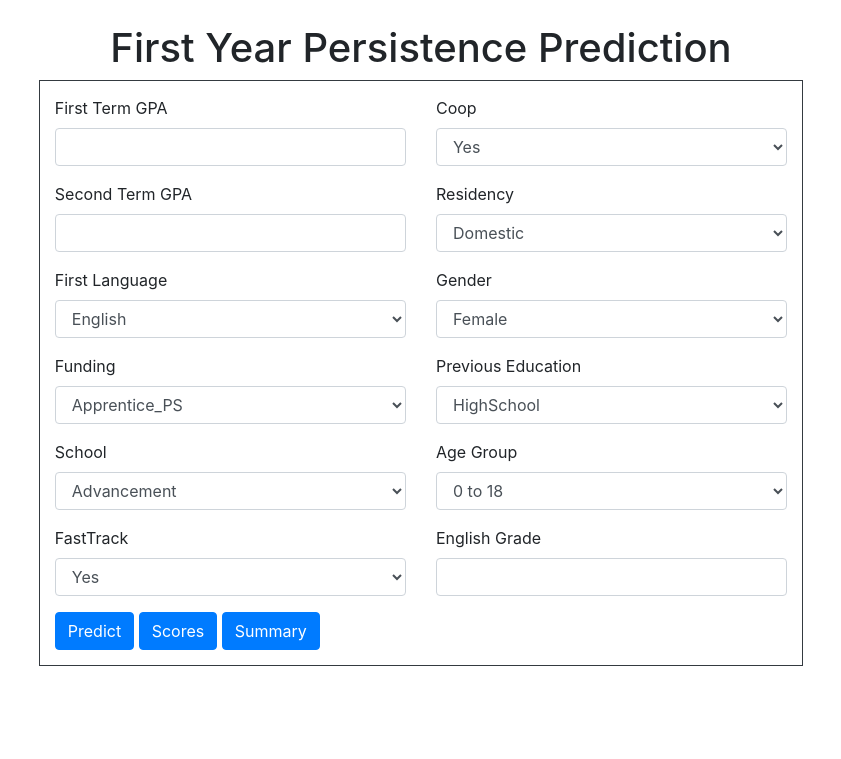
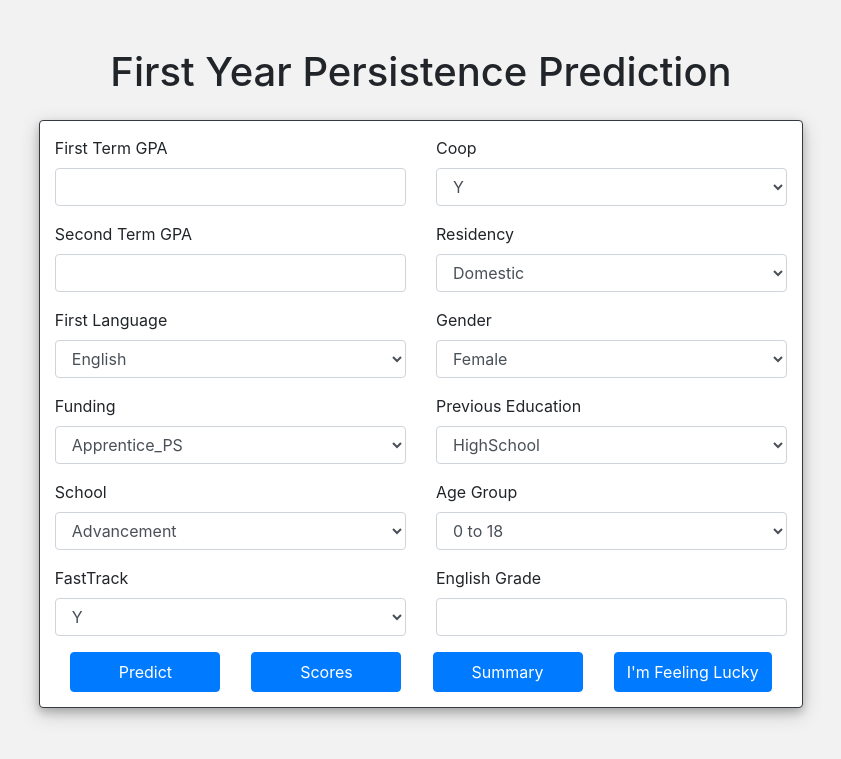
Before and after one commit to DerDangla/First-Year-Persistance-Predictive-Model, a Flask app: page / in a window 1280 px wide. Shown: the top 759 px of the page, without its empty margins (219-1060 px from the left). Run offline with Flask 2, Linux system fonts and the light colour scheme; some libraries are stand-ins or nearby versions.

Commit message:
Code structure update, New I'm feeling lucky button, removed utils.py, updated script, and modified UI

```diff
--- a/app.py
+++ b/app.py
@@ -24,12 +24,10 @@ def home():
     return render_template("index.html")
 
 class AIModel():
-    """
-    AIModel Model: This class will open the model file, and the csv files.
-    """
 
+    # This class will handle the model file and the csv files.
     def __init__(self):
-        #TODO load the model
+        #load the model
         self.model = tf.keras.models.load_model('models/model.h5', compile=False)
         self.ohe = joblib.load("models/ohe.pkl")
         self.scaler = joblib.load("models/scaler.pkl")
@@ -39,9 +37,6 @@ class AIModel():
 
         self.X_test_df = pd.read_csv(path.join(self.deploy_folder,"X_test_data.csv"))
         self.y_test_df = pd.read_csv(path.join(self.deploy_folder,"y_test_data.csv")).to_numpy()
-
-        #self.label_dict = {'FirstYearPersistence_no': 0, 'FirstYearPersistence_yes': 1}
-        #self.class_names = ['FirstTermGpa', 'SecondTermGpa', 'FirstLanguage', 'Funding', 'School', 'FastTrack', 'Coop', 'Residency', 'Gender', 'PreviousEducation', 'AgeGroup', 'HighSchoolAverageMark', 'MathScore', 'EnglishGrade']
 
 
 @app.route("/api/predict", methods=["POST"])
@@ -81,7 +76,7 @@ def summary():
     string_list = []
 
     # Get Summary of the AI model (Tensorflow, Keras) and fill the list string_list LIST
-    nn_model.model.summary(line_length=80, print_fn=lambda x: string_list.append(x))
+    nn_model.model.summary(line_length=42, print_fn=lambda x: string_list.append(x))
 
     # Transform the list into string variable
     summary_json = "\n".join(string_list)
@@ -98,20 +93,16 @@ def scores():
     # Predict the Test data
     y_pred = nn_model.model.predict(nn_model.X_test_df)
 
-    # Label predict values
-    #final_predict_labeled = np.argmax(y_pred, axis=1)
-
     # Convert probabilities to class labels
     final_predict_labeled = [1 if x > 0.5 else 0 for x in y_pred]
 
-    # Scores / Stats of the model compared the Test Data with the predict values
-    accuracy = (accuracy_score(nn_model.y_test_df, final_predict_labeled) * 100)
-    precision = (precision_score(nn_model.y_test_df, final_predict_labeled) * 100)
-    recall = (recall_score(nn_model.y_test_df, final_predict_labeled) * 100)
-    f1 = (f1_score(nn_model.y_test_df, final_predict_labeled) * 100)
-    roc_auc = (roc_auc_score(nn_model.y_test_df, final_predict_labeled) * 100)
+    # get score and stats of the model compared the Test Data with the predict values
+    accuracy = round(accuracy_score(nn_model.y_test_df, final_predict_labeled) * 100, 3)
+    precision = round(precision_score(nn_model.y_test_df, final_predict_labeled) * 100, 3)
+    recall = round(recall_score(nn_model.y_test_df, final_predict_labeled) * 100, 3)
+    f1 = round(f1_score(nn_model.y_test_df, final_predict_labeled) * 100, 3)
+    roc_auc = round(roc_auc_score(nn_model.y_test_df, final_predict_labeled) * 100, 3)
     conf_matrix = confusion_matrix(nn_model.y_test_df, final_predict_labeled)
-    #classification_report_var = classification_report(ai_model.y_test_df.argmax(axis=1), final_predict_labeled, target_names=ai_model.label_dict)
 
     # Json Response with all stats/scores
     resJson = {
@@ -121,10 +112,28 @@ def scores():
         "f1": f1,
         "roc_auc": roc_auc,
         "confussion_matrix": str(conf_matrix),
-        #"classification_report_var": classification_report_var
     }
 
     return jsonify({'output':resJson})
+
+@app.route('/get_random_data')
+def get_csv_data():
+
+    nn_model = AIModel()
+
+    # Just reshape it directly
+    y_test_reshaped = nn_model.y_test_df.reshape(92,1)
+
+    test_set = np.concatenate((nn_model.scaler.inverse_transform(nn_model.X_test_df.iloc[:,0:3]),
+                               nn_model.ohe.inverse_transform(nn_model.X_test_df.iloc[:,3:]),
+                               y_test_reshaped), axis=1)
+
+    random_index = np.random.randint(0, test_set.shape[0])
+
+    # Convert NumPy array to list before jsonify
+    random_row = test_set[random_index].tolist()
+
+    return random_row
 
 # Run the Flask application
 if __name__ == '__main__':
--- a/static/css/style.css
+++ b/static/css/style.css
@@ -1,7 +1,26 @@
 @charset "UTF-8";
 
+body{
+  background-color: #f2f2f2;
+}
+
 .custom-container {
+  background-color: #fff;
+  box-shadow: 0 4px 8px 0 rgba(0, 0, 0, 0.2), 0 6px 20px 0 rgba(0, 0, 0, 0.19);
   max-width: 70%;
   padding: 15px;
   margin: 0 auto;
 }
+
+.btn {
+  min-width: 150px; /* Adjust the width as needed */
+  height: 40px; /* Adjust the height as needed */
+  margin: auto; /* Centers the button */
+  display: block; /* Allows margin auto to work for horizontal centering */
+}
+
+.button_container {
+  display: flex;
+  justify-content: center; /* This will center the buttons horizontally */
+  align-items: center; /* This will center the buttons vertically */
+}
--- a/static/js/script.js
+++ b/static/js/script.js
@@ -2,40 +2,8 @@ $(document).ready(function () {
     //
     $("#predictionForm").submit(function (event) {
         event.preventDefault();
-        /*
-        const firstTermGPA = $('#first_term_gpa').val();
-        const secondTermGPA = $('#second_term_gpa').val();
-        const englishGrade = $('#english_grade').val();
-        const firstLanguage = $('#first_language').val();
-        const funding = $('#funding').val();
-        const school = $('#school').val();
-        const fastTrack = $('#fast_track').val();
-        const coop = $('#coop').val();
-        const residency = $('#residency').val();
-        const gender = $('#gender').val();
-        const previousEducation = $('#previous_education').val();
-        const ageGroup = $('#age_group').val();
 
-        //const highSchoolAverageMark = $('#highSchoolAverageMark').val();
-        //const mathScore = $('#mathScore').val();
-
-        var dataJson = JSON.stringify(
-            [{
-                "First_Term_GPA": parseFloat(firstTermGPA),
-                "Second_Term_GPA": parseFloat(secondTermGPA),
-                "English_Grade": parseFloat(englishGrade),
-                "First_Language": parseFloat(firstLanguage),
-                "Funding": parseFloat(funding),
-                "School": parseFloat(school),
-                "FastTrack": parseFloat(fastTrack),
-                "Coop": parseFloat(coop),
-                "Residency": parseFloat(residency),
-                "Gender": parseFloat(gender),
-                "Previous_Education": parseFloat(previousEducation),
-                "Age_Group": parseFloat(ageGroup)
-            }]
-        );
-        */
+        //Jsonify form data
         var dataJson = JSON.stringify(
             {
                 "First_Term_GPA": $('#first_term_gpa').val(),
@@ -53,7 +21,15 @@ $(document).ready(function () {
             }
         );
 
-        // Simulate a short delay (e.g., waiting for API response)
+        // Show the modal and loading spinner
+        $("#resultModal").modal("show");
+        $("#ModalLongTitle").html("Prediction Result");
+        $("#resultLoading").show();
+        $("#resultGood").hide().removeClass("animate-scale-up");
+        $("#resultSad").hide().removeClass("animate-scale-up");
+        $("#resultText").html("Crunching numbers....");
+
+        // Simulate a short delay to wait for API response.
         setTimeout(function () {
             $.ajax({
                 url: "http://127.0.0.1:5000/api/predict",
@@ -65,44 +41,33 @@ $(document).ready(function () {
                 success: function (result,status,xhr) {
                     mockPrediction = result.output
 
-                    // Update the result text
-                    //$("#resultText").html("<b>The predicted First Year Persistence is:</b> <br>" + mockPrediction);
                     $("#resultText").html(mockPrediction);
 
-                    /*
                     // Hide the loading spinner and show the appropriate icon and animate it
                     $("#resultLoading").hide();
-                    if (mockPrediction === 1) {
+                    if (mockPrediction === "Student will Persist") {
                         $("#resultGood").show().addClass("animate-scale-up");
                         $("#resultSad").hide();
                     } else {
                         $("#resultSad").show().addClass("animate-scale-up");
                         $("#resultGood").hide();
                     }
-                    */
+
                 }
             });
-        });
-        //}, 1000); // 1000 ms (1 second) delay to simulate waiting for the API response
+        }, 1000); // 1000 ms (1 second) delay to simulate waiting for the API response
 
-        // Show the modal and loading spinner
-        $("#resultModal").modal("show");
-        //$("#resultLoading").show();
-        //$("#resultGood").hide().removeClass("animate-scale-up");
-        //$("#resultSad").hide().removeClass("animate-scale-up");
-        //$("#resultText").html("Loading......");
     });
 
     $("#btn_summary").click(function (event) {
         event.preventDefault();
-/*
+
         // Show the modal and loading spinner
-        $("#resultModal").modal("show");
-        $("#resultLoading").show();
-        $("#resultGood").hide().removeClass("animate-scale-up");
-        $("#resultSad").hide().removeClass("animate-scale-up");
-        $("#resultText").html("Loading......");
-*/
+        $("#summaryModal").modal("show");
+        $("#summaryModalLongTitle").html("Model Summary");
+        $("#summaryresultLoading").show();
+        $("#summaryresultText").html("Crunching numbers....");
+
         // Simulate a short delay (e.g., waiting for API response)
         setTimeout(function () {
             $.ajax({
@@ -115,18 +80,10 @@ $(document).ready(function () {
                     mockPrediction = result.output
 
                     // Update the result text
-                    $("#resultText").html("<b>The summary of the model:</b> <br>" + mockPrediction.replace(/\n/g, "<br>"));
-            /*
-                    // Hide the loading spinner and show the appropriate icon and animate it
-                    $("#resultLoading").hide();
-                    if (mockPrediction !== null) {
-                        $("#resultGood").show().addClass("animate-scale-up");
-                        $("#resultSad").hide();
-                    } else {
-                        $("#resultSad").show().addClass("animate-scale-up");
-                        $("#resultGood").hide();
-                    }
-                    */
+                    $("#summaryresultText").html("<b>The summary of the model:</b> <br>" + mockPrediction.replace(/\n/g, "<br>"));
+
+                    $("#summaryresultLoading").hide();
+
                 }
             });
         }, 1000); // 1000 ms (1 second) delay to simulate waiting for the API response
@@ -134,14 +91,11 @@ $(document).ready(function () {
 
     $("#btn_scores").click(function (event) {
         event.preventDefault();
-/*
-        // Show the modal and loading spinner
-        $("#resultModal").modal("show");
-        $("#resultLoading").show();
-        $("#resultGood").hide().removeClass("animate-scale-up");
-        $("#resultSad").hide().removeClass("animate-scale-up");
-        $("#resultText").html("Loading......");
-*/
+
+        $("#scoreModal").modal("show");
+        $("#scoreModalLongTitle").html("Model Score");
+        $("#scoreresultLoading").show();
+        $("#scoreresultText").html("Crunching numbers....");
         // Simulate a short delay (e.g., waiting for API response)
         setTimeout(function () {
             $.ajax({
@@ -154,29 +108,47 @@ $(document).ready(function () {
                     mockPrediction = result.output
 
                     // Update the result text
-                    $("#resultText").html(
-                        "<b>Test accuracy:</b> " + mockPrediction.accuracy + "<br>" +
-                        "<b>Test precision:</b> " + mockPrediction.precision + "<br>" +
-                        "<b>Test recall:</b> " + mockPrediction.recall + "<br>" +
-                        "<b>Test f1:</b> " + mockPrediction.f1 + "<br>" +
-                        "<b>Test roc_auc:</b> " + mockPrediction.roc_auc + "<br>" +
-                        "<b>Test confussion_matrix:</b> <br>" + mockPrediction.confussion_matrix.replace(/\n/g, "<br>") + "<br>"
+                    $("#scoreresultText").html(
+                        "<b>Accuracy Score:</b> " + mockPrediction.accuracy + "% <br>" +
+                        "<b>Precision:</b> " + mockPrediction.precision + "%<br>" +
+                        "<b>Recall:</b> " + mockPrediction.recall + "%<br>" +
+                        "<b>F1:</b> " + mockPrediction.f1 + "%<br>" +
+                        "<b>Roc auc:</b> " + mockPrediction.roc_auc + "<br>" +
+                        "<b>Confussion Matrix:</b> <br>" + mockPrediction.confussion_matrix.replace(/\n/g, "<br>") + "<br>"
                         //"<b>Test classification_report_var:</b> <br>" + mockPrediction.classification_report_var.replace(/\n/g, "<br>") + "<br>"
                     );
-/*
-                    // Hide the loading spinner and show the appropriate icon and animate it
-                    $("#resultLoading").hide();
-                    if (mockPrediction !== null) {
-                        $("#resultGood").show().addClass("animate-scale-up");
-                        $("#resultSad").hide();
-                    } else {
-                        $("#resultSad").show().addClass("animate-scale-up");
-                        $("#resultGood").hide();
-                    }
-                    */
+                    $("#scoreresultLoading").hide();
+
                 }
             });
         }, 1000); // 1000 ms (1 second) delay to simulate waiting for the API response
+
+    });
+
+    $('#fillFormButton').click(function () {
+        $.ajax({
+            url: '/get_random_data',
+            type: 'GET',
+            success: function(data) {
+                // Assuming data contains keys matching the form field IDs.val()
+
+                $('#first_term_gpa').val(data[0])
+                $('#second_term_gpa').val(data[1])
+                $('#english_grade').val(data[2])
+                $('#first_language').val(data[3])
+                $('#funding').val(data[4])
+                $('#school').val(data[5])
+                $('#fast_track').val(data[6])
+                $('#coop').val(data[7])
+                $('#residency').val(data[8])
+                $('#gender').val(data[9])
+                $('#previous_education').val(data[10])
+                $('#age_group').val(data[11])
+            },
+            error: function(error) {
+                console.log('Error fetching random data:', error);
+            }
+        });
     });
 
 });
--- a/templates/index.html
+++ b/templates/index.html
@@ -9,15 +9,16 @@
     <script src="https://code.jquery.com/jquery-3.5.1.min.js"></script>
     <script src="https://cdn.jsdelivr.net/npm/@popperjs/core@2.9.2/dist/umd/popper.min.js"></script>
     <script src="https://maxcdn.bootstrapcdn.com/bootstrap/4.5.2/js/bootstrap.min.js"></script>
+    <link rel="stylesheet" href="https://cdnjs.cloudflare.com/ajax/libs/font-awesome/6.0.0-beta3/css/all.min.css">
     <script src="{{ url_for('static', filename='js/script.js') }}"></script>
     <link rel="stylesheet" type="text/css" href="{{ url_for('static', filename='css/style.css') }}">
 </head>
 <body>
-    <div class="container p-4">
+    <div class="container p-4 mt-4">
         <h1 class="text-center">First Year Persistence Prediction</h1>
-        <div class="custom-container border border-dark">
+        <div class="custom-container border border-dark rounded mt-4 ">
             <form id="predictionForm">
-                <div class="row">
+                <div class="row ">
                     <!-- Column 1 -->
                     <div class="col-md-6">
                         <div class="form-group">
@@ -65,8 +66,8 @@
                         <div class="form-group">
                             <label for="fast_track">FastTrack</label>
                             <select class="form-control" id="fast_track" name="fast_track">
-                                <option>Yes</option>
-                                <option>No</option>
+                                <option>Y</option>
+                                <option>N</option>
                             </select>
                         </div>
                     </div>
@@ -76,8 +77,8 @@
                         <div class="form-group">
                             <label for="coop">Coop</label>
                             <select class="form-control" id="coop" name="coop">
-                                <option>Yes</option>
-                                <option>No</option>
+                                <option>Y</option>
+                                <option>N</option>
                             </select>
                         </div>
                         <div class="form-group">
@@ -123,32 +124,95 @@
                         </div>
                     </div>
                 </div>
-                <div class="d-grid mx-auto">
+                <div class="button_container">
                     <button type="submit" class="btn btn-primary">Predict</button>
                     <button type="button" class="btn btn-primary" id="btn_scores">Scores</button>
                     <button type="button" class="btn btn-primary" id="btn_summary">Summary</button>
+                    <button type="button" class="btn btn-primary" id="fillFormButton">I'm Feeling Lucky</button>
                 </div>
             </form>
-            <div class="d-grid mx-auto">
-                <!--<p id="resultText" name="resultText" class="text-center"></p>-->
-                <!--{{prediction_result}}-->
-            </div>
 
             <!-- Modal -->
             <div class="modal fade" id="resultModal" tabindex="-1" role="dialog" aria-labelledby="exampleModalCenterTitle" aria-hidden="true">
                 <div class="modal-dialog modal-dialog-centered" role="document">
                 <div class="modal-content">
                     <div class="modal-header">
-                    <h5 class="modal-title" id="exampleModalLongTitle">Modal title</h5>
+                    <h5 class="modal-title" id="ModalLongTitle"></h5>
                     <button type="button" class="close" data-dismiss="modal" aria-label="Close">
                         <span aria-hidden="true">&times;</span>
                     </button>
                     </div>
                     <div class="modal-body">
-                        <p id="resultText" name="resultText" class="text-center"></p>
+
+                        <div id="resultLoading" class="text-center" style="font-size: 1.5rem; display: none;">
+                            <i class="fa-solid fa-spinner"></i>
+                        </div>
+
+                        <p id="resultText" class="text-center" style="font-size: 1.5rem"></p>
+
+                        <div id="resultGood" class="text-center" style="font-size: 1.5rem; display: none;">
+                            <i class="fa-regular fa-face-grin"></i>
+                        </div>
+                        <div id="resultSad" class="text-center" style="font-size: 1.5rem; display: none;">
+                            <i class="fa-regular fa-face-tired"></i>
+                        </div>
+
                     </div>
                     <div class="modal-footer">
-                    <button type="button" class="btn btn-secondary" data-dismiss="modal">Close</button>
+                    <button type="button" class="btn btn-primary" data-dismiss="modal">Close</button>
+                    </div>
+                </div>
+                </div>
+            </div>
+
+            <!-- Modal -->
+            <div class="modal fade" id="summaryModal" tabindex="-1" role="dialog" aria-labelledby="exampleModalCenterTitle" aria-hidden="true">
+                <div class="modal-dialog modal-dialog-centered" role="document">
+                <div class="modal-content">
+                    <div class="modal-header">
+                    <h5 class="modal-title" id="summaryModalLongTitle"></h5>
+                    <button type="button" class="close" data-dismiss="modal" aria-label="Close">
+                        <span aria-hidden="true">&times;</span>
+                    </button>
+                    </div>
+                    <div class="modal-body">
+
+                        <div id="summaryresultLoading" class="text-center" style="font-size: 2rem; display: none;">
+                            <i class="fa-solid fa-spinner"></i>
+                        </div>
+
+                        <p id="summaryresultText" class="text-center" ></p>
+
+
+                    </div>
+                    <div class="modal-footer">
+                    <button type="button" class="btn btn-primary" data-dismiss="modal">Close</button>
+                    </div>
+                </div>
+                </div>
+            </div>
+
+            <div class="modal fade" id="scoreModal" tabindex="-1" role="dialog" aria-labelledby="exampleModalCenterTitle" aria-hidden="true">
+                <div class="modal-dialog modal-dialog-centered" role="document">
+                <div class="modal-content">
+                    <div class="modal-header">
+                    <h5 class="modal-title" id="scoreModalLongTitle"></h5>
+                    <button type="button" class="close" data-dismiss="modal" aria-label="Close">
+                        <span aria-hidden="true">&times;</span>
+                    </button>
+                    </div>
+                    <div class="modal-body">
+
+                        <div id="scoreresultLoading" class="text-center" style="font-size: 2rem; display: none;">
+                            <i class="fa-solid fa-spinner"></i>
+                        </div>
+
+                        <p id="scoreresultText" class="text-center" ></p>
+
+
+                    </div>
+                    <div class="modal-footer">
+                    <button type="button" class="btn btn-primary" data-dismiss="modal">Close</button>
                     </div>
                 </div>
                 </div>
```
Also changed, not shown: utils.py (deleted, +0 -34 lines).
